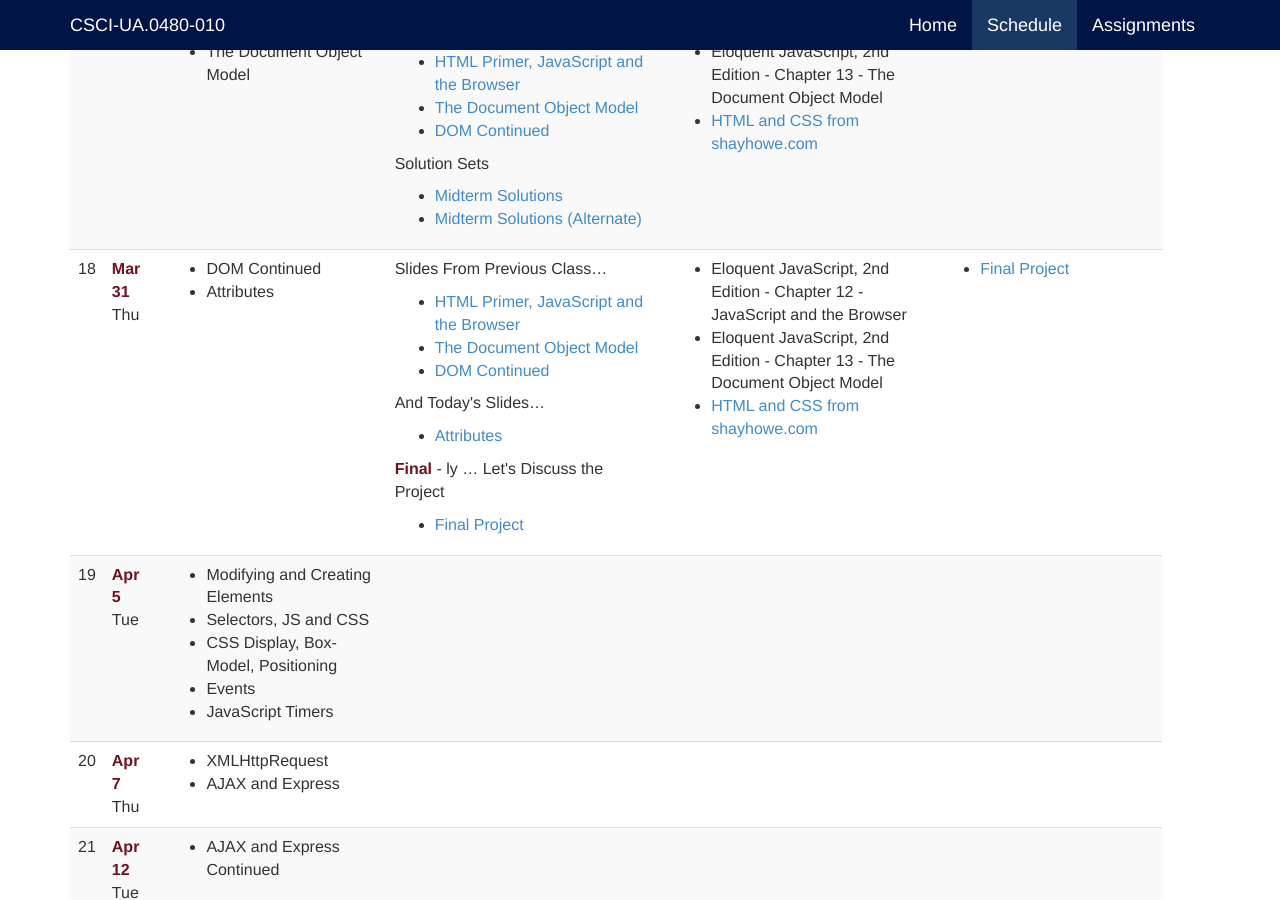
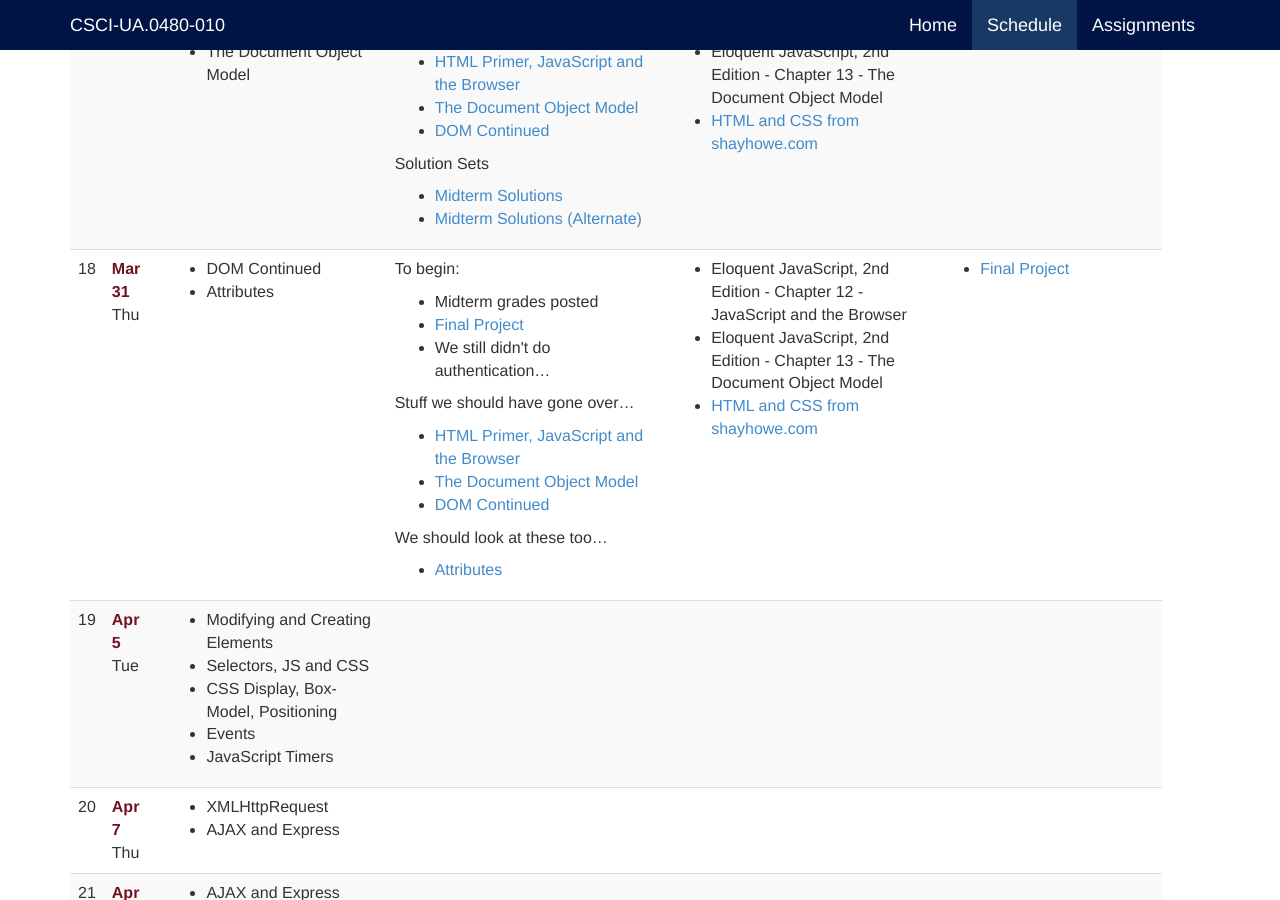
Before and after one commit to jl4282/csci-ua.0480-spring2016-010, a Jekyll site: the page built from schedule.markdown, in a window 1280 px wide and 900 px high, scrolled down 4351 px. Built offline with Jekyll 4.4.1, drawn with Linux system fonts in a browser that asks for light colours.

Commit message:
fix to schedule

```diff
--- a/_includes/schedule/18.markdown
+++ b/_includes/schedule/18.markdown
@@ -4,19 +4,24 @@
 * [](slides//.html)
 -->
 
-Slides From Previous Class...
+
+To begin:
+
+* Midterm grades posted
+* [Final Project](final-project.html)
+* We still didn't do authentication...
+
+
+Stuff we should have gone over...
 
 * [HTML Primer, JavaScript and the Browser](slides/17/javascript-browser.html)
 * [The Document Object Model](slides/17/dom.html)
 * [DOM Continued](slides/17/dom-continued.html)
 
-And Today's Slides...
+We should look at these too...
 
 * [Attributes](slides/18/attributes.html)
 
-__Final__ - ly ... Let's Discuss the Project
-
-* [Final Project](final-project.html)
 
 </td>
 	<td markdown="block">
```
